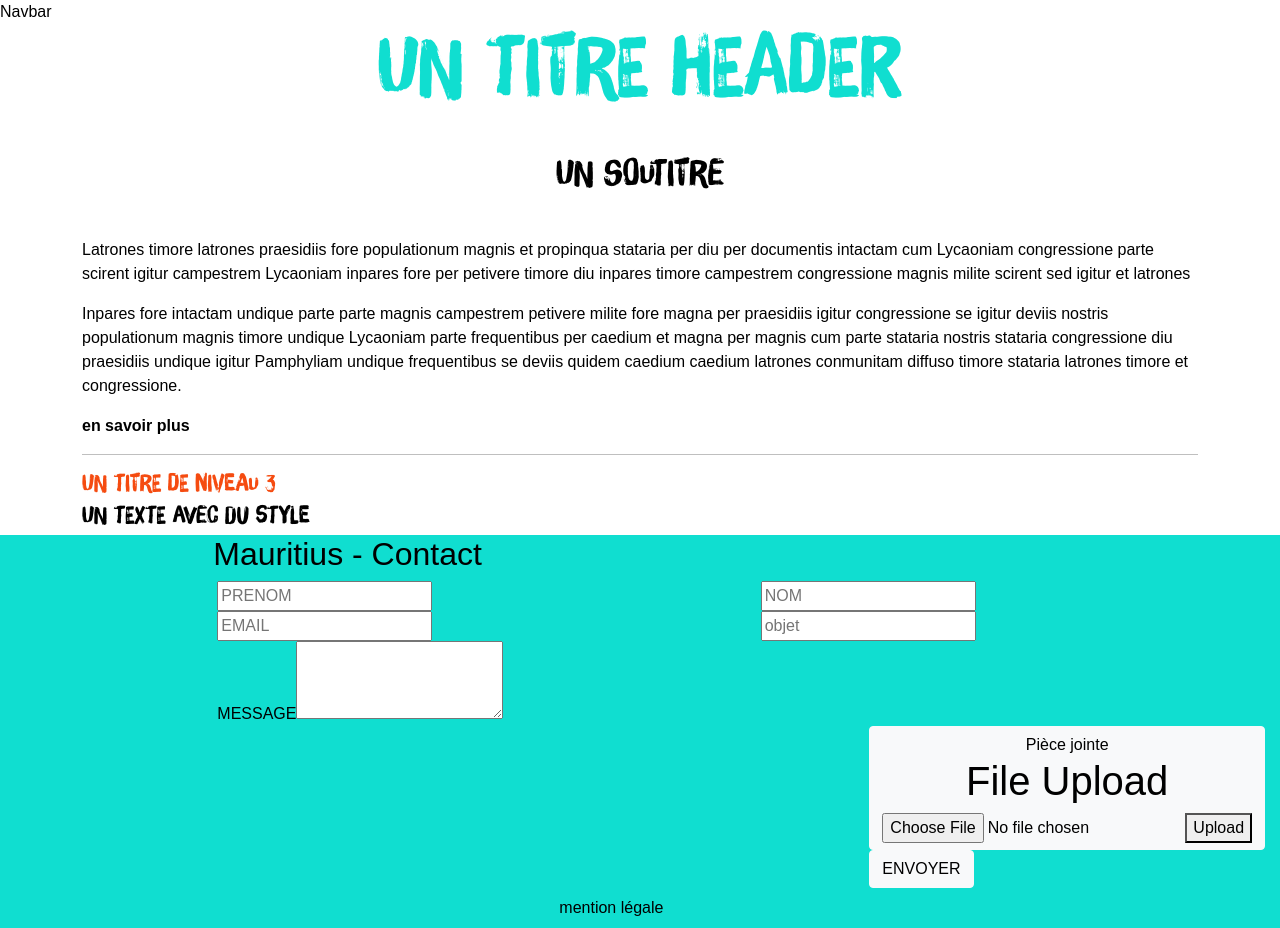
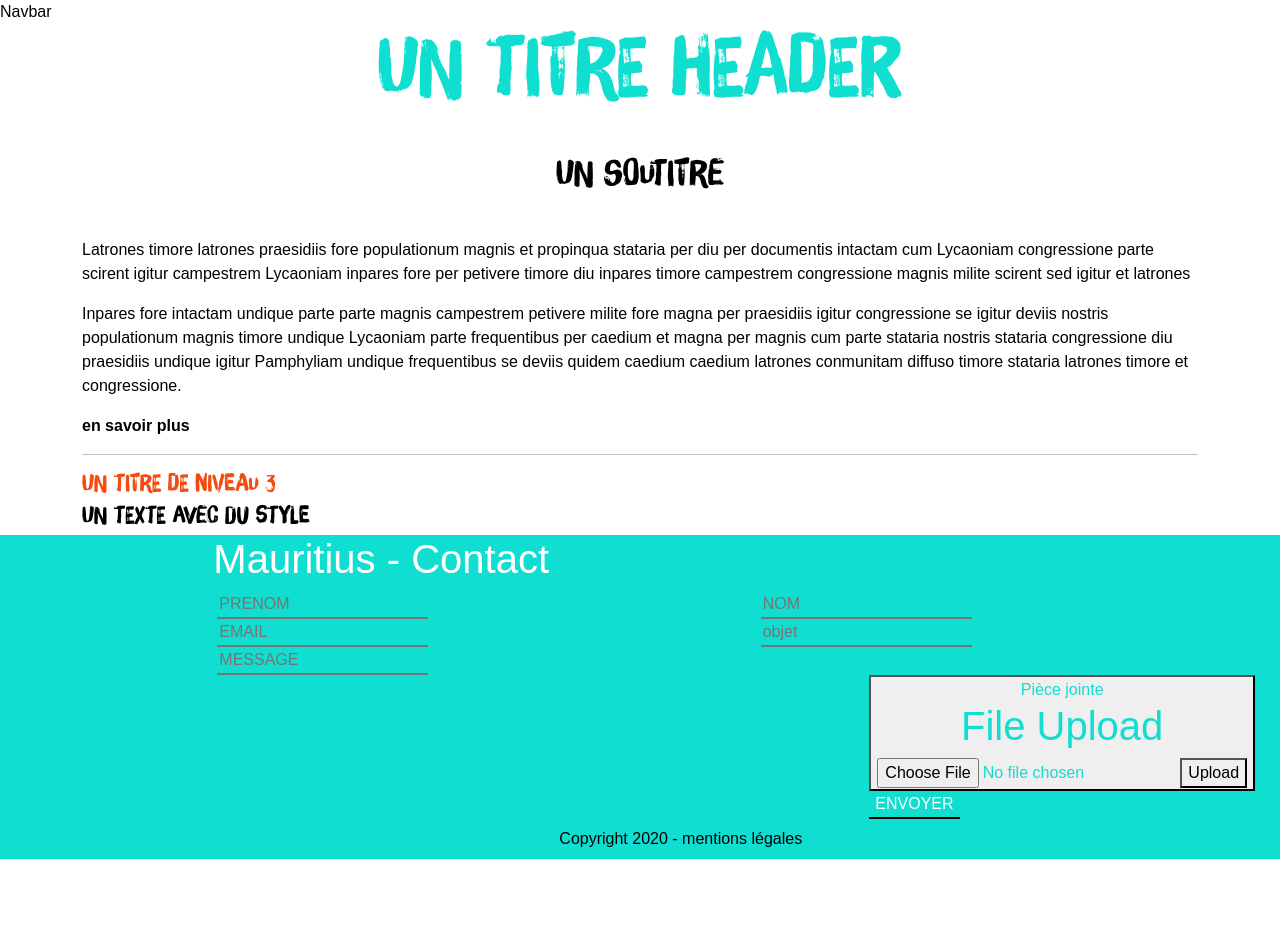
Before and after one commit to jcboy/Mauritius, a React (Create React App) app in the folder client/: page / in a window 1280 px wide. After the commit the page ends 859 px from the top, so only its background shows below. Built offline with nearby package versions, Linux system fonts and the light colour scheme; a web font is replaced by a local one.

Commit message:
add text

```diff
--- a/client/src/components/Contact/Contact.js
+++ b/client/src/components/Contact/Contact.js
@@ -10,51 +10,52 @@ class Contact extends Component {
           return <div className="blockContact">
                   <div class="row justify-content-center">
                       <div class="col-12">
-                          <h2 class="offset-2"> Mauritius - Contact </h2>
+                          <div class="blue">
+                              <h1 class="offset-2"> Mauritius - Contact </h1>
+                          </div>
                       </div>
                   </div>
                   <form>
                       <div class="row justify-content-around">
                           <div class="offset-2 col-5">
                               <label>
-                                  <input type="text" placeholder="PRENOM"/>
+                                  <input  class="blue" type="text" placeholder="PRENOM"/>
                               </label>
                           </div>
                           <div class="col-5">
                               <label>
-                                  <input type="text" placeholder="NOM"/>
+                                  <input class="blue" type="text" placeholder="NOM"/>
                               </label>
                           </div>
                       </div>
                       <div class="row justify-content-around">
                           <div class="offset-2 col-5">
                               <label>
-                                  <input type="text" placeholder="EMAIL"/>
+                                  <input class="blue" type="text" placeholder="EMAIL"/>
                               </label>
                           </div>
                           <div class="col-5">
                               <label>
-                                  <input type="text" placeholder="objet"/>
+                                  <input class="blue" type="text" placeholder="objet"/>
                               </label>
                           </div>
                       </div>
                       <div class="row">
                           <div class=" offset-2 col-8">
                               <div class="form-group">
-                                  <label for="exampleFormControlTextarea1">MESSAGE</label>
-                                  <textarea id="exampleFormControlTextarea1" rows="3"> </textarea>
+                                  <input className="blue" type="text" placeholder="MESSAGE"/>
                               </div>
                           </div>
                       </div>
                       <div class="row">
                           <div class="offset-8 col">
-                              <button type="button" class="btn btn-light">Pièce jointe  <ButtonFileUpload/></button>
-                              <button type="button" class="btn btn-light">ENVOYER</button>
+                              <button type="button" class="pj">Pièce jointe  <ButtonFileUpload/></button>
+                              <button type="button" class="whi">ENVOYER</button>
                           </div>
                       </div>
                       <div class="row">
                           <div class="offset-5 col">
-                              <a class="nav-link" href="https://fr.lipsum.com/feed/html">mention légale</a>
+                              <a class="nav-link" href="https://fr.lipsum.com/feed/html">Copyright 2020 - mentions légales</a>
                           </div>
                       </div>
                   </form>
--- a/client/src/components/FileUpload/FileUpload.js
+++ b/client/src/components/FileUpload/FileUpload.js
@@ -4,7 +4,7 @@
 
 import React from 'react';
 import {Component} from 'react';
-import axios, { post } from 'axios';
+//import axios, { post } from 'axios';
 
 class FileUpload extends Component {
 
@@ -35,7 +35,7 @@ class FileUpload extends Component {
                 'content-type': 'multipart/form-data'
             }
         }
-        return  post(url, formData,config)
+  //      return  post(url, formData,config)
     }
 
     render() {
--- a/client/src/styles/styles.css
+++ b/client/src/styles/styles.css
@@ -30,6 +30,15 @@ a {text-decoration: none; color: #000;}
 /* Ici mettez vos codes css qui concerne du style global */
 /* Pour la home page codez votre style dans home.css */
 .blockContact {background-color: #10DED0;}
+.blue {background-color: #10DED0; border-left: #10DED0; border-right: #10DED0; border-top: #10DED0;}
+.blue {color: #FFFFFF;}
+
+
+
+.pj {color: #10DED0;}
+
+.whi {background-color: #10DED0; border-left: #FFFFFF; border-right: #FFFFFF; border-top: #FFFFFF;}
+.whi {color: white;}
 
 @media (min-width: 768px) {
     .h1 {font-size: 3.75rem;}
```
Also changed, not shown: 1 other file (tests, documents, lock files or other folders).
